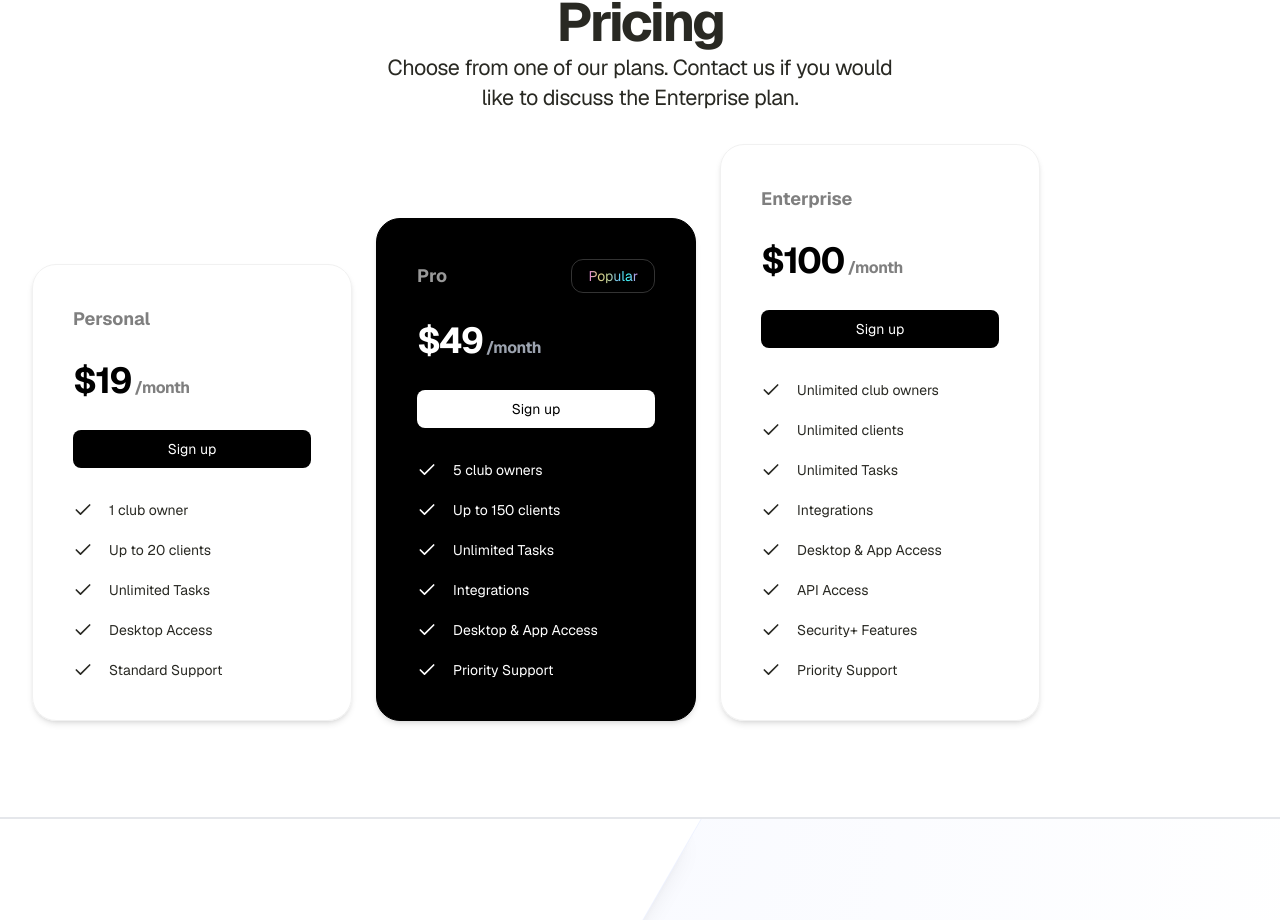
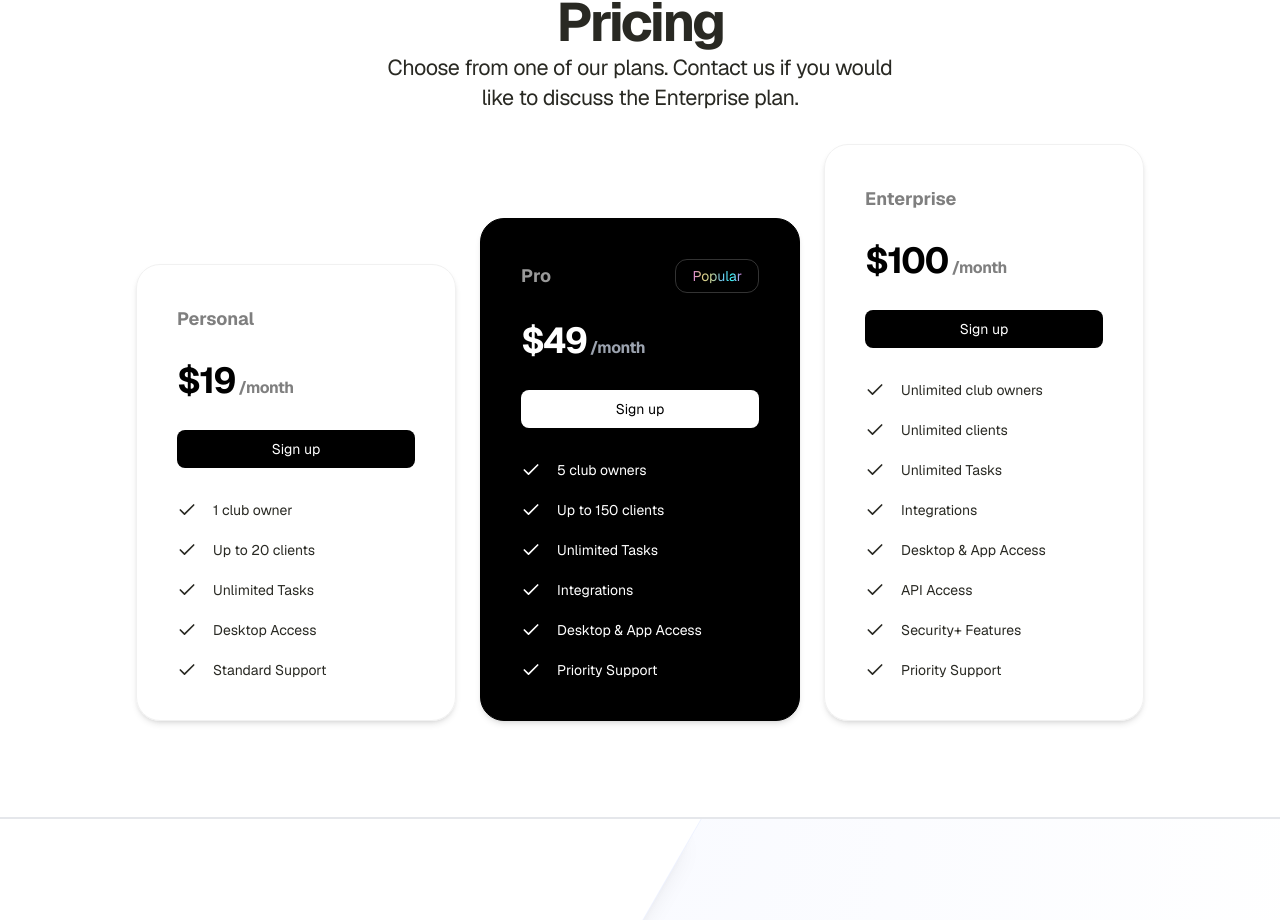
Before and after one commit to dylewskii/fitness-saas, a Next.js app: page / in a window 1280 px wide. Shown: the part 2608-3528 px from the top of the page. Built offline with nearby package versions, Linux system fonts and the light colour scheme; no server answers.

Commit message:
justify center

```diff
--- a/src/components/pricing.tsx
+++ b/src/components/pricing.tsx
@@ -57,7 +57,7 @@ export default function Pricing() {
         </p>
       </div>
 
-      <div className="flex flex-col items-center gap-6 lg:flex-row lg:items-end">
+      <div className="flex flex-col items-center gap-6 lg:flex-row lg:items-end lg:justify-center">
         {plans.map(({ tier, inverse, recommended, price, features }, i) => (
           <PricingCard key={`${tier + i}`} isInverse={inverse}>
             <div className="flex items-center justify-between">
```
